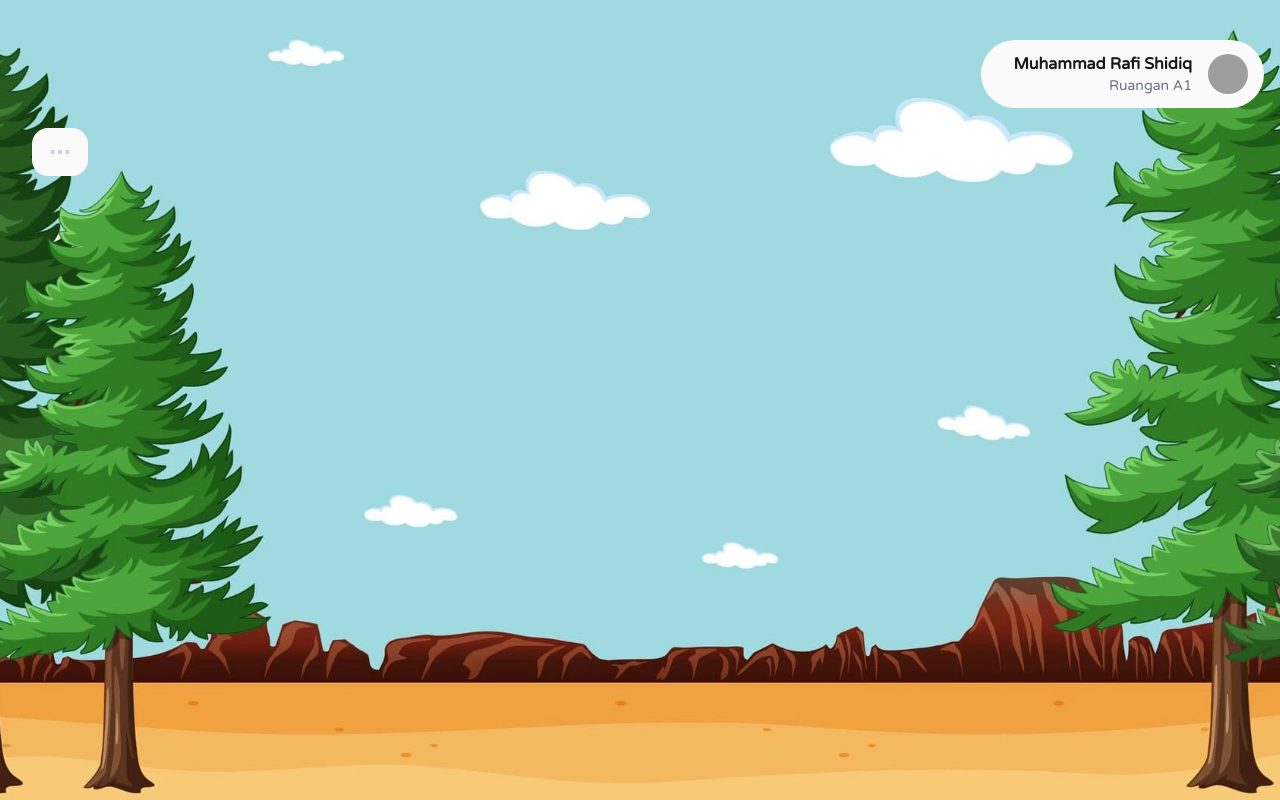
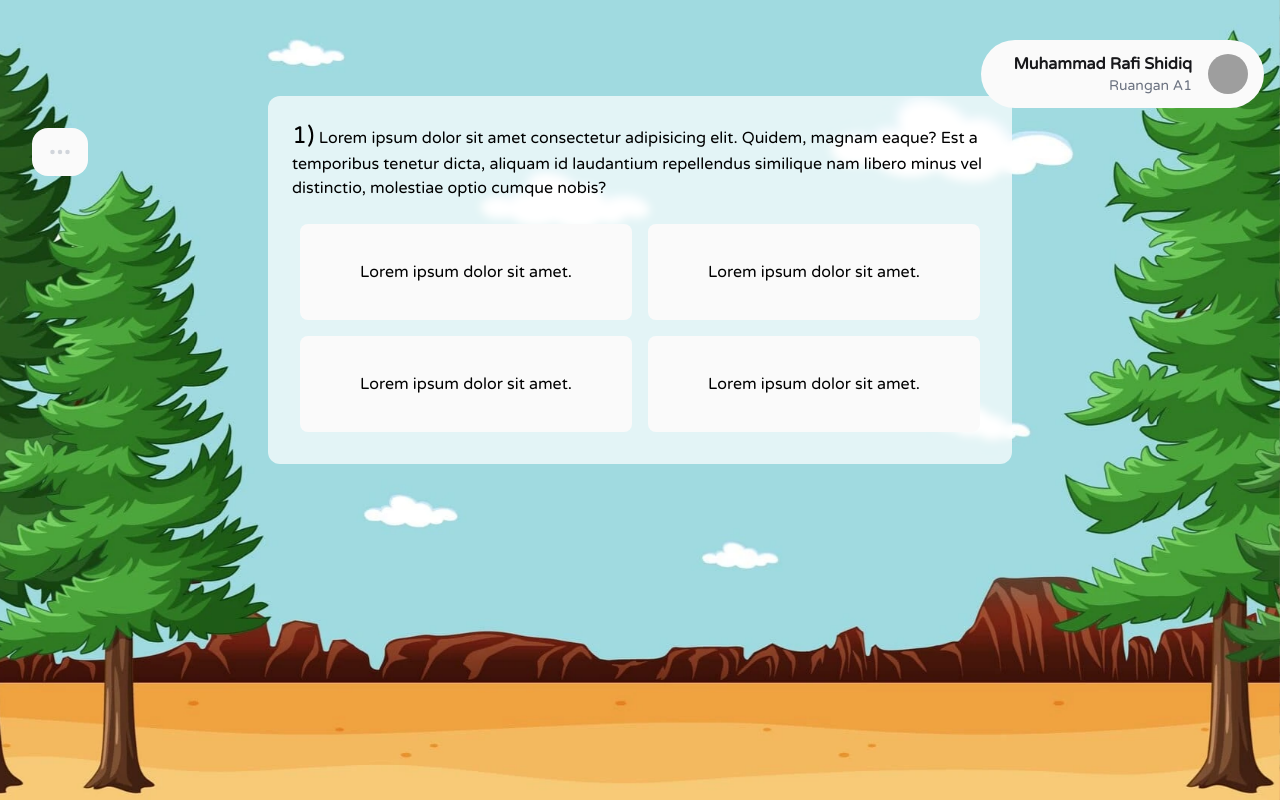
Before and after one commit to darkRihito/motionClient, a Next.js app in the folder motionclient/: page /home/challenge/1 in a window 1280 px wide. Built offline with nearby package versions, Linux system fonts and the light colour scheme; grey boxes are pictures that could not be loaded.

Commit message:
quiz initialize

```diff
--- a/motionclient/src/app/home/challenge/[slug]/page.jsx
+++ b/motionclient/src/app/home/challenge/[slug]/page.jsx
@@ -1,5 +1,5 @@
 "use client";
-import React, {useEffect} from "react";
+import React, { useEffect } from "react";
 
 import { useBackground } from "@/provider/backgroundprovider/backgroundprovider";
 
@@ -10,7 +10,46 @@ export default function page() {
   }, []);
   return (
     <>
-      <div className=""></div>
+      <div className="max-w-screen-md mx-auto mt-24 mb-16 px-3 flex flex-col md:flex-row gap-4">
+
+        <div className="flex-[4] order-2 md:order-2 bg-white/70 backdrop-blur-sm p-6 rounded-xl">
+          <h3 className="text-base">
+            <span className="text-2xl">1)</span> Lorem ipsum dolor sit amet
+            consectetur adipisicing elit. Quidem, magnam eaque? Est a temporibus
+            tenetur dicta, aliquam id laudantium repellendus similique nam
+            libero minus vel distinctio, molestiae optio cumque nobis?
+          </h3>
+          <div className="mt-4 flex flex-wrap">
+            <div className="w-full sm:w-1/2 p-1 sm:p-2">
+              <div className="flex flex-col sm:justify-center sm:items-center rounded-lg sm:min-h-24 bg-light-white px-4 py-3 text-base">
+                Lorem ipsum dolor sit amet.
+              </div>
+            </div>
+            <div className="w-full sm:w-1/2 p-1 sm:p-2">
+              <div className="flex flex-col sm:justify-center sm:items-center rounded-lg sm:min-h-24 bg-light-white px-4 py-3 text-base">
+                Lorem ipsum dolor sit amet.
+              </div>
+            </div>
+            <div className="w-full sm:w-1/2 p-1 sm:p-2">
+              <div className="flex flex-col sm:justify-center sm:items-center rounded-lg sm:min-h-24 bg-light-white px-4 py-3 text-base">
+                Lorem ipsum dolor sit amet.
+              </div>
+            </div>
+            <div className="w-full sm:w-1/2 p-1 sm:p-2">
+              <div className="flex flex-col sm:justify-center sm:items-center rounded-lg sm:min-h-24 bg-light-white px-4 py-3 text-base">
+                Lorem ipsum dolor sit amet.
+              </div>
+            </div>
+          </div>
+        </div>
+
+        {/* <div className="flex-[1] order-1 md:order-2 rounded-xl h-full p-4 lg:p-6">
+          <div className="text-center">
+            <div className="">Sisa Waktu</div>
+            <div className="text-xl font-semibold">2:00:00</div>
+          </div>
+        </div> */}
+      </div>
     </>
   );
 }
--- a/motionclient/src/app/home/challenge/page.jsx
+++ b/motionclient/src/app/home/challenge/page.jsx
@@ -15,7 +15,8 @@ const ModalSeleksi = ({ closeModal }) => {
   return (
     <>
       <div className="fixed top-0 start-0 w-screen h-screen z-20 bg-white/10 backdrop-blur-sm"></div>
-      <div className="fixed top-0 start-0 w-screen h-screen z-30 px-4">
+      <div className="fixed top-0 start-0 w-screen h-screen z-30 px-4 animate-zoom opacity-0"
+              style={{ "--delay": 0 + "s" }}>
         <div className="relative max-w-sm w-full bg-white rounded-xl p-6 top-1/2 left-1/2 transform -translate-x-1/2 -translate-y-1/2">
           <IoIosCloseCircle
             onClick={closeModal}
@@ -42,7 +43,8 @@ const ModalLatihan = ({ closeModal }) => {
   return (
     <>
       <div className="fixed top-0 start-0 w-screen h-screen z-20 bg-white/10 backdrop-blur-sm"></div>
-      <div className="fixed top-0 start-0 w-screen h-screen z-30 px-4">
+      <div className="fixed top-0 start-0 w-screen h-screen z-30 px-4 animate-zoom opacity-0"
+              style={{ "--delay": 0 + "s" }}>
         <div className="relative max-w-sm w-full bg-white rounded-xl p-6 top-1/2 left-1/2 transform -translate-x-1/2 -translate-y-1/2">
           <IoIosCloseCircle
             onClick={closeModal}
@@ -116,7 +118,7 @@ export default function page() {
           </div>
           <div className="col-span-3">
             <div
-              className="bg-white/75 backdrop-blur-lg h-[11rem] rounded-2xl p-6 text-xl sm:text-2xl text-white flex gap-4 animate-zoom opacity-0"
+              className="bg-white/75 backdrop-blur-lg h-[11rem] rounded-2xl p-6 text-xl sm:text-2xl text-white flex gap-4 animate-zoom opacity-0 cursor-pointer"
               style={{ "--delay": 0.75 + "s" }}
               onClick={toggleModalLatihan}
 
```
Also changed, not shown: 1 other file (tests, documents, lock files or other folders).
